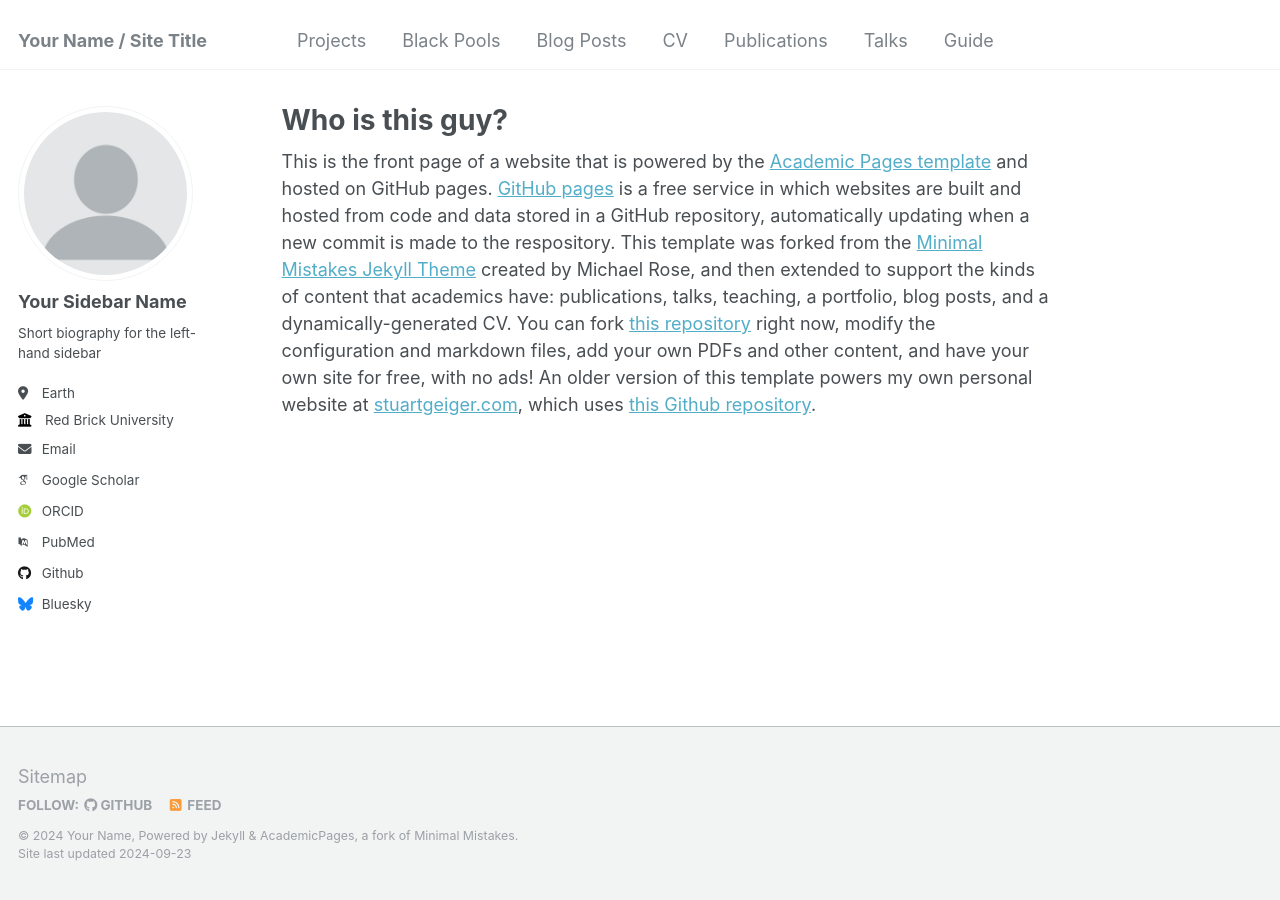
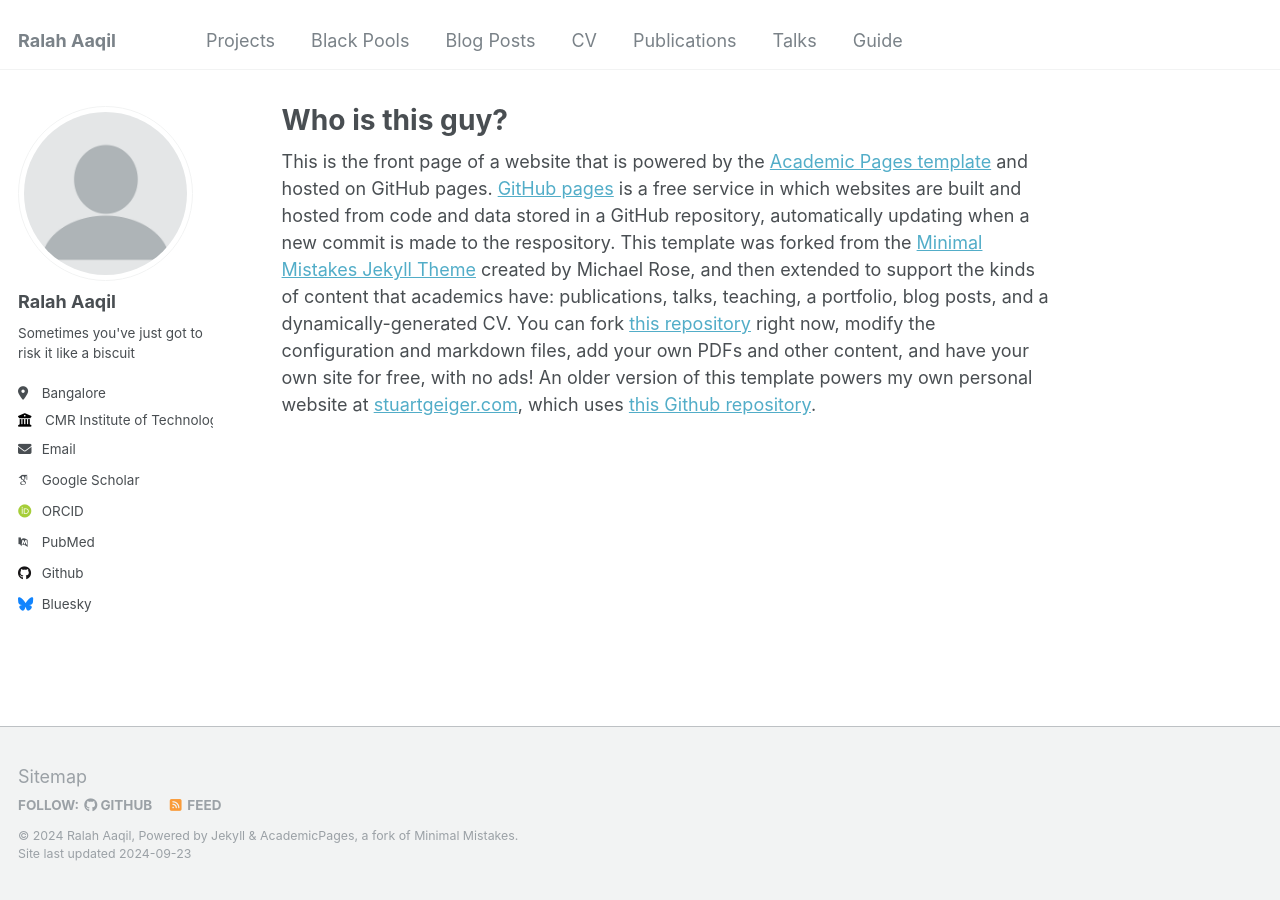
Before and after one commit to ralahaaqil/ralahaaqil.github.io, a Jekyll site: the page built from _pages/about.md, in a window 1280 px wide. Built offline with Jekyll 4.4.1, drawn with Linux system fonts in a browser that asks for light colours; some web fonts are replaced.

Commit message:
Update _config.yml
Updating the sidebar

```diff
--- a/_config.yml
+++ b/_config.yml
@@ -8,13 +8,13 @@
 
 # Basic Site Settings
 locale                   : "en-US"
-title                    : "Your Name / Site Title"
+title                    : "Ralah Aaqil"
 title_separator          : "-"
-name                     : &name "Your Name"
-description              : &description "personal description"
-url                      : https://academicpages.github.io # the base hostname & protocol for your site e.g. "https://mmistakes.github.io"
+name                     : &name "Ralah Aaqil"
+description              : &description "Desc"
+url                      : https://ralahaaqil.github.io # the base hostname & protocol for your site e.g. "https://mmistakes.github.io"
 baseurl                  : "" # the subpath of your site, e.g. "/blog"
-repository               : "academicpages/academicpages.github.io"
+repository               : "ralahaaqil/ralahaaqil.github.io"
 
 # Site Author - The following control what appear as part of the author content on the side bar.
 #               If a field is blank the icon and link will not appear, otherwise it will be shown.
@@ -22,13 +22,13 @@ repository               : "academicpages/academicpages.github.io"
 author:
   # Biographic information
   avatar           : "profile.png"
-  name             : "Your Sidebar Name"
+  name             : "Ralah Aaqil"
   pronouns         : # example: "she/her"
-  bio              : "Short biography for the left-hand sidebar"
-  location         : "Earth"
-  employer         : "Red Brick University"
+  bio              : "Sometimes you've just got to risk it like a biscuit"
+  location         : "Bangalore"
+  employer         : "CMR Institute of Technology"
   uri              : # URL
-  email            : "none@example.org"
+  email            : "ralahaaqil@gmail.org"
 
   # Academic websites
   arxiv            : # URL - Update with the correct link to your profile
```
